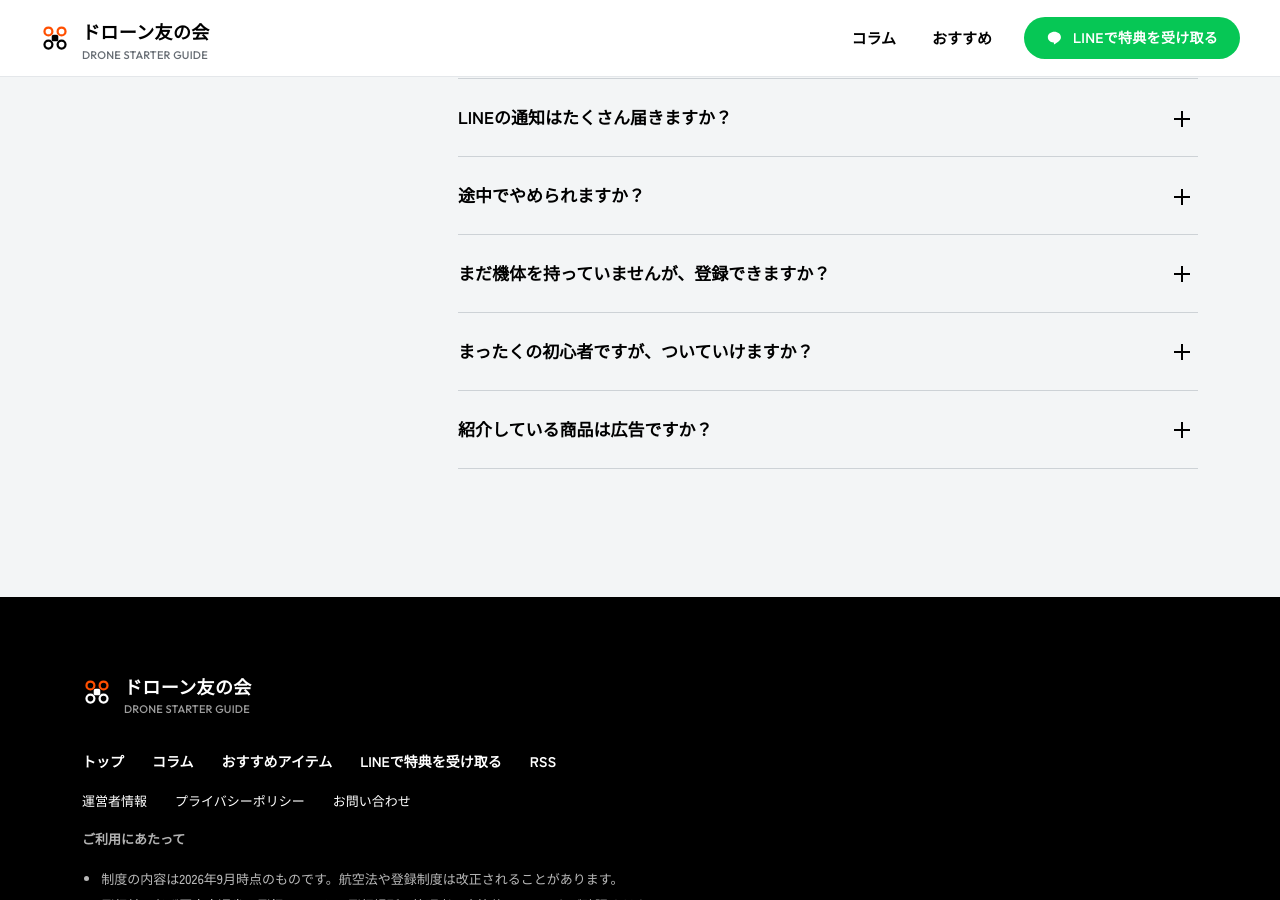
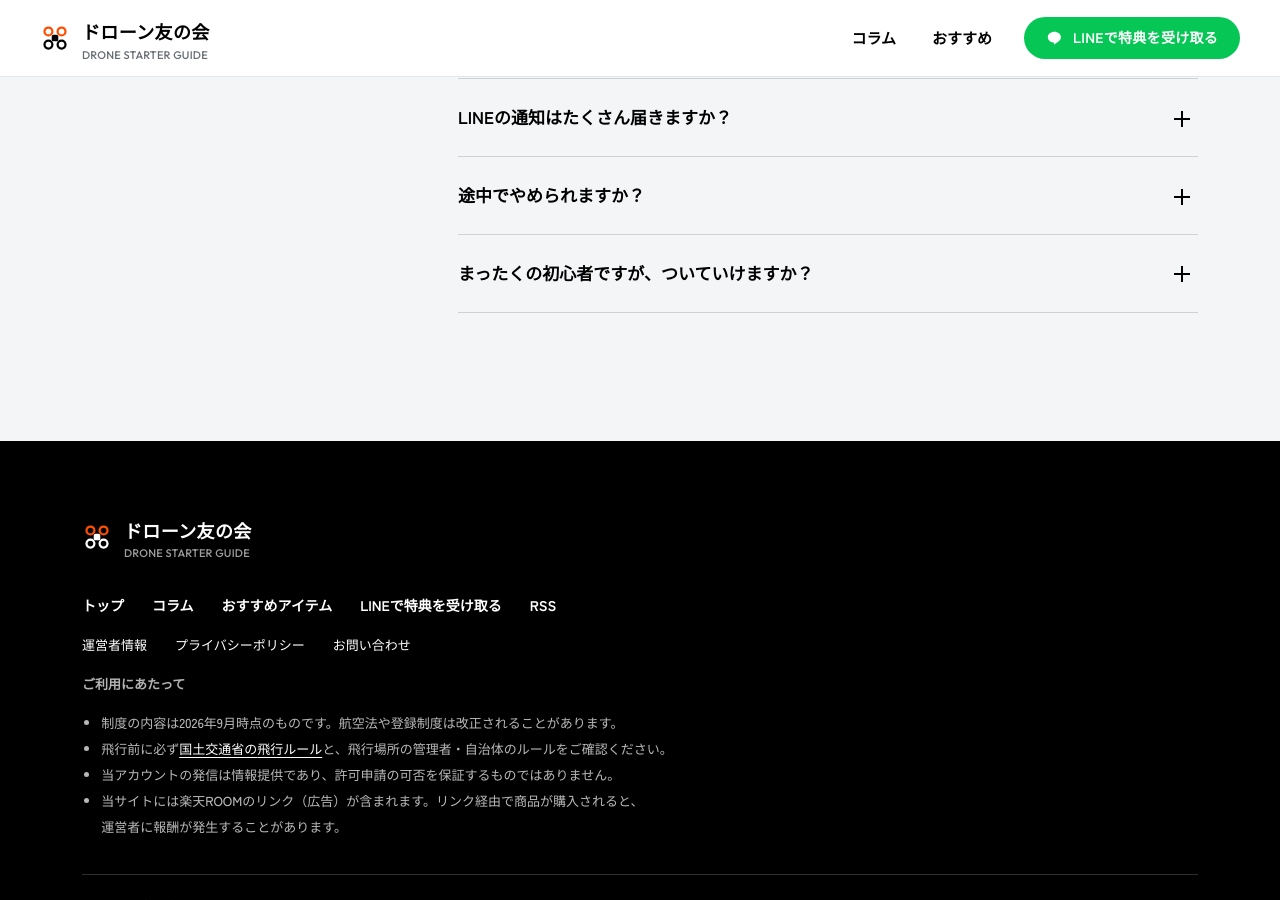
Before and after one commit to KoheiMizoguchi/drone-tomonokai, a Jekyll site: the page built from index.html, in a window 1280 px wide and 900 px high, scrolled down 6138 px. Built offline with Jekyll 4.4.1, drawn with Linux system fonts in a browser that asks for light colours.

Commit message:
トップの動画を圧縮し、FAQを2問削除
Co-Authored-By: Claude Opus 5.5 <noreply@anthropic.com>

```diff
--- a/index.html
+++ b/index.html
@@ -423,16 +423,8 @@ layout: null
           <div class="a">いつでも<wbr>ブロックで<wbr>停止できます。<wbr>手続きや<wbr>連絡は<wbr>不要で、<wbr>ワンタップで<wbr>完了します。</div>
         </details>
         <details>
-          <summary>まだ<wbr>機体を<wbr>持っていませんが、<wbr>登録できますか？</summary>
-          <div class="a">もちろんです。<wbr>特典PDFは、<wbr>機体が<wbr>届いた日から<wbr>使えるように<wbr>作っています。<wbr>購入前の<wbr>方は、<wbr>コラム<wbr>「買う前に<wbr>知っておきたい<wbr>『100g』の<wbr>境界線」も<wbr>参考に<wbr>してください。</div>
-        </details>
-        <details>
           <summary>まったくの<wbr>初心者ですが、<wbr>ついていけますか？</summary>
           <div class="a">初心者の方を<wbr>前提につくっています。<wbr>特典PDFや<wbr>コラムでは、<wbr>専門用語に<wbr>かんたんな<wbr>解説を<wbr>つけ、<wbr>難しい<wbr>内容は<wbr>手順に<wbr>分けて<wbr>説明しています。</div>
-        </details>
-        <details>
-          <summary>紹介している<wbr>商品は<wbr>広告ですか？</summary>
-          <div class="a">「おすすめアイテム」には<wbr>楽天ROOMの<wbr>リンク（広告）が<wbr>含まれ、<wbr>リンク経由で<wbr>購入されると<wbr>運営者に<wbr>報酬が<wbr>発生することが<wbr>あります。<wbr>紹介する<wbr>商品は、<wbr>初心者の<wbr>役に<wbr>立つかどうかを<wbr>基準に<wbr>選んでいます。</div>
         </details>
       </div>
     </div>
```
Also changed, not shown: 1 other file.
